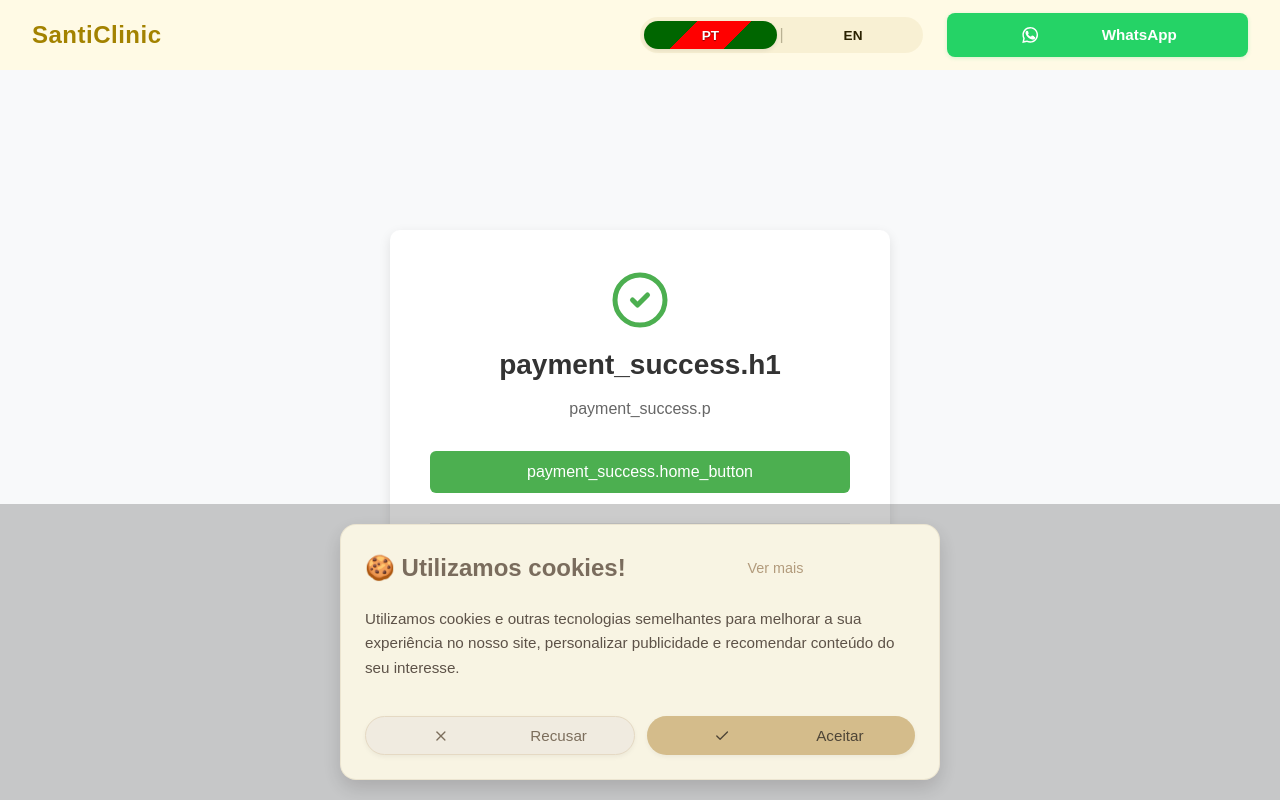
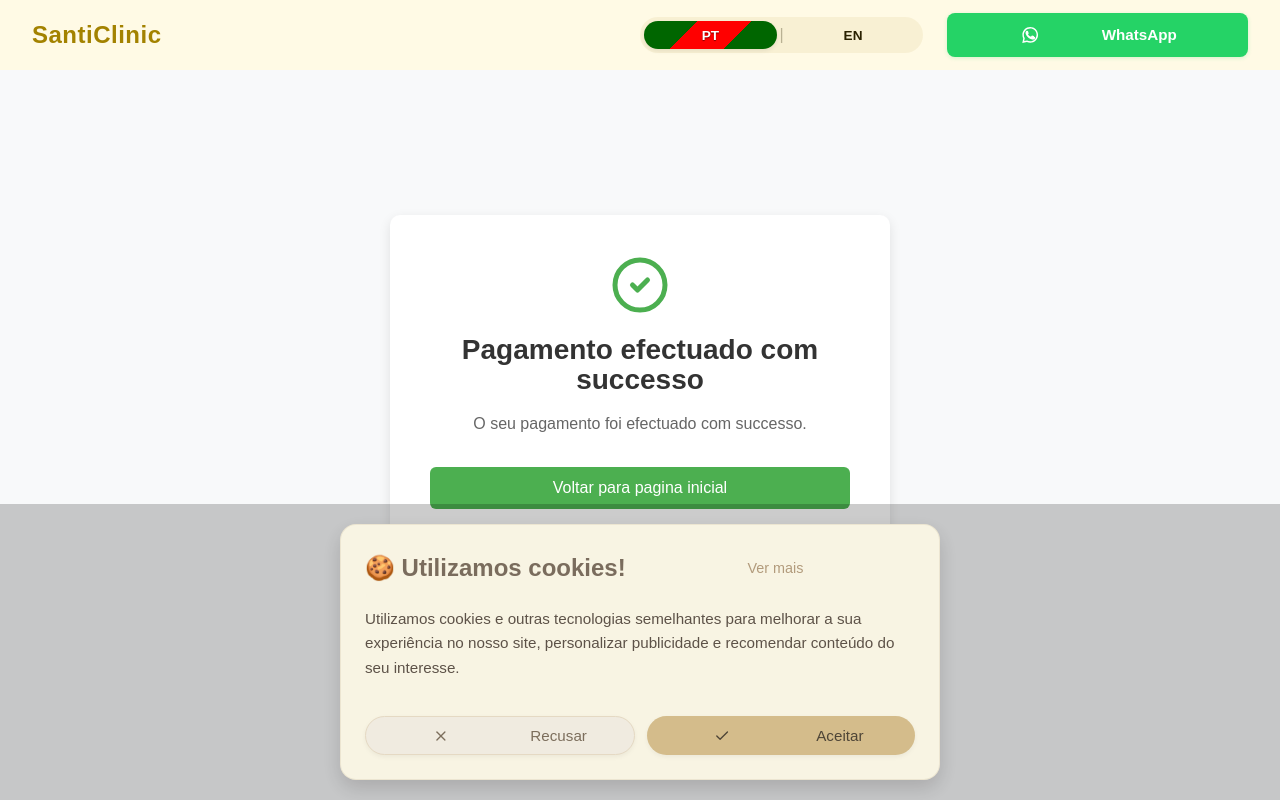
Before and after one commit to Webtech87/Mummy_LandingPage, a React (Vite) app in the folder client1/: page /payment-success in a window 1280 px wide. Shown: the top 800 px of the page. Built offline with nearby package versions, Linux system fonts and the light colour scheme.

Commit message:
[UPDATE]  payment cancel translated and added payment success

```diff
--- a/client1/public/locales/pt/translation.json
+++ b/client1/public/locales/pt/translation.json
@@ -441,10 +441,16 @@
     "acepted": "Você deve aceitar a Política de Privacidade."
   },
   "payment": {
-    "h1": "Pagamento Cancelado",
-    "p": "O seu pagamento foi cancelado. Não se preocupe, nenhum valor foi cobrado.",
     "top_button": "Voltar para pagina inicial",
     "boton_button": "Tentar novamente",
-    "contact_us": "Precisa de ajuda? Entre em contato conosco:"
+    "contact_us": "Precisa de ajuda? Entre em contato conosco:",
+    "cancel": {
+      "h1": "Pagamento Cancelado",
+      "p": "O seu pagamento foi cancelado. Não se preocupe, nenhum valor foi cobrado."
+    },
+    "success": {
+      "h1": "Pagamento efectuado com successo",
+      "p": "O seu pagamento foi efectuado com successo."
+    }
   }
 }
--- a/client1/src/components/Payment/PaymentCancelled.tsx
+++ b/client1/src/components/Payment/PaymentCancelled.tsx
@@ -31,10 +31,10 @@ const PaymentCanceled = () => {
           </svg>
         </div>
 
-        <h1 className="payment-title">{t('payment.h1')}</h1>
+        <h1 className="payment-title">{t('payment.cancel.h1')}</h1>
 
         <p className="payment-message">
-          {t('payment.p')}
+          {t('payment.cancel.p')}
         </p>
 
         <div className="payment-options">
--- a/client1/src/components/Payment/PaymentSuccess.tsx
+++ b/client1/src/components/Payment/PaymentSuccess.tsx
@@ -30,10 +30,10 @@ const PaymentSuccess = () => {
           </svg>
         </div>
 
-        <h1 className="payment-title">{t('payment_success.h1')}</h1>
+        <h1 className="payment-title">{t('payment.success.h1')}</h1>
 
         <p className="payment-message">
-          {t('payment_success.p')}
+          {t('payment.success.p')}
         </p>
 
         <div className="payment-options">
@@ -41,13 +41,13 @@ const PaymentSuccess = () => {
             className="primary-button"
             onClick={() => navigate('/')}
           >
-            {t('payment_success.home_button')}
+            {t('payment.top_button')}
           </button>
         </div>
 
         <div className="payment-help">
           <p>
-            {t('payment_success.contact_us')}
+            {t('payment.contact_us')}
           </p>
           <a href="mailto:geral@santiclinic.eu" className="contact-link">
             geral@santiclinic.eu
```
Also changed, not shown: client1/public/locales/en/translation.json (+10 -4 lines).
